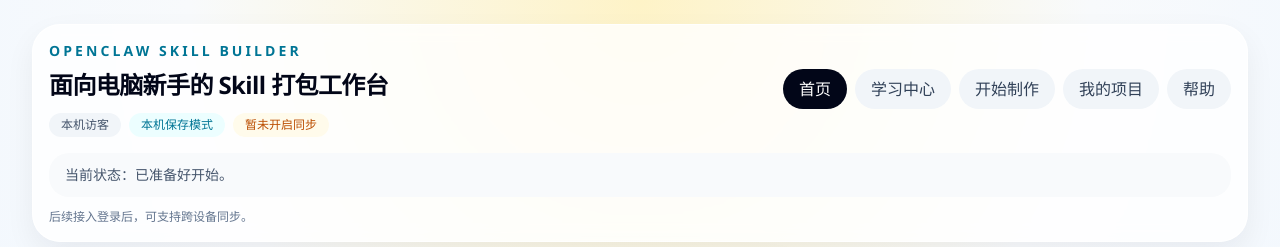
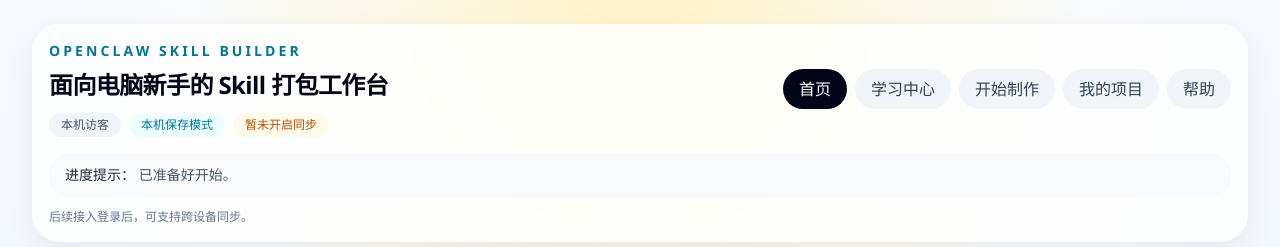
Before and after one commit to jiayuan04091016/openclaw-skill-builder, a Next.js app: page / in a window 1280 px wide. Shown: the top 247 px of the page. Built offline with nearby package versions, Linux system fonts and the light colour scheme.

Commit message:
Polish progress messaging

```diff
--- a/src/components/skill-builder-app.tsx
+++ b/src/components/skill-builder-app.tsx
@@ -254,7 +254,9 @@ export function SkillBuilderApp() {
               ))}
             </nav>
           </div>
-          <div className="mt-4 rounded-[20px] bg-slate-50 px-4 py-3 text-sm text-slate-600">当前状态：{statusMessage}</div>
+          <div className="mt-4 rounded-[20px] bg-slate-50 px-4 py-3 text-sm text-slate-600">
+            <span className="font-medium text-slate-800">进度提示：</span> {statusMessage}
+          </div>
           <div className="mt-3 text-xs text-slate-500">{session.syncHint}</div>
         </header>
 
```
